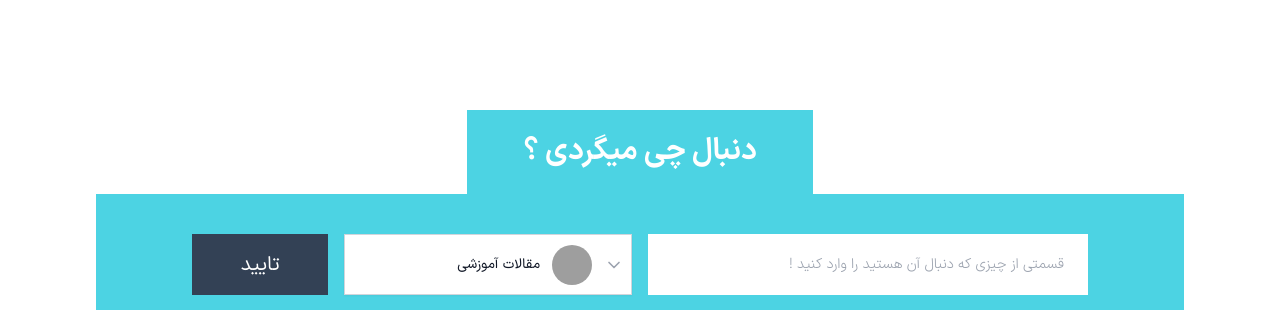
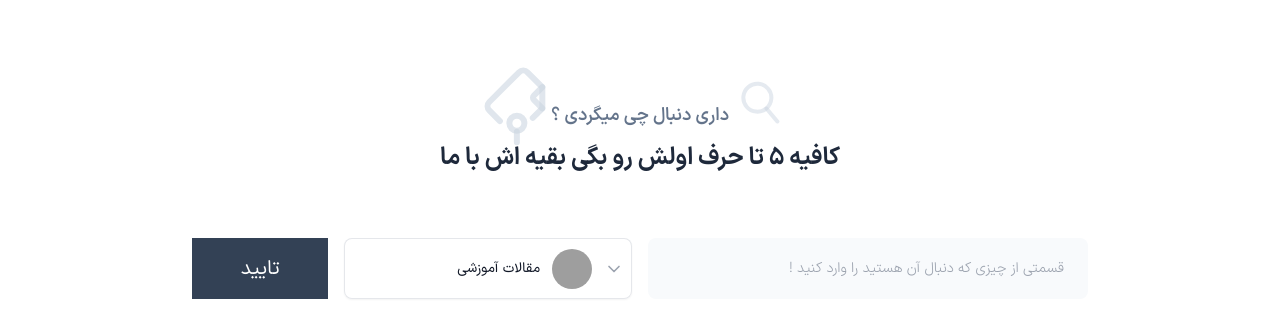
Before and after one commit to MohammadZourmand/rahatbekhun-website, a Next.js app: page /blog in a window 1280 px wide. Shown: the part 642-952 px from the top of the page. Built offline with nearby package versions, Linux system fonts and the light colour scheme; grey boxes are pictures that could not be loaded.

Commit message:
end searchbox designing

```diff
--- a/src/components/blog/searchbox/index.tsx
+++ b/src/components/blog/searchbox/index.tsx
@@ -1,7 +1,9 @@
+import GrayButton from "@/components/global/elements/form/button"
+import Input from "@/components/global/elements/form/input"
 import SelectBox from "@/components/global/elements/form/selectBox"
-import { Form, Formik, Field, ErrorMessage } from "formik"
-
-
+import SectionHeader from "@/components/global/elements/header/sectionHeader"
+import { IconFileSearch, IconSearch } from "@tabler/icons-react"
+import { Form, Formik } from "formik"
 
 const SearchBox : React.FC = () => {
 
@@ -20,8 +22,13 @@ const SearchBox : React.FC = () => {
     }
 
     return (
-        <section className="mt-28 mb-96 mx-24 flex flex-col items-center justify-center">
-            <h2 className="text-center bg-baby-2 text-3xl py-6 px-14 text-white font-bold"> دنبال چی میگردی ؟</h2>
+        <section className="mt-20 mb-96 mx-24 flex flex-col items-center justify-center">
+            <SectionHeader
+                smallText="داری دنبال چی میگردی ؟"
+                largeText="کافیه ۵ تا حرف اولش رو بگی بقیه اش با ما"
+                icon1={<IconFileSearch color="rgba(203,213,225,0.6)" className="absolute top-0 left-[24%] -z-[1] rotate-45 scale-[3]" stroke={2} />}
+                icon2={<IconSearch color="rgba(203,213,225,0.5)" className="absolute top-0 right-[24%] -z-[1] rotate-[5deg] scale-[2]" stroke={2} />}
+            />
             <Formik
                 initialValues={{
                     text : "",
@@ -30,15 +37,13 @@ const SearchBox : React.FC = () => {
                 validate={validateHandler}
                 onSubmit={submitHandler}
             >
-                <Form className="bg-baby-2 w-full grid grid-cols-12 gap-4 py-10 px-24">
-                    <div className="col-span-6 bg-yellow-500 relative">
-                        <Field className={"h-full w-full outline-none px-6 py-5 text-[.9rem] font-light"} name={"text"} placeholder={"قسمتی از چیزی که دنبال آن هستید را وارد کنید !"} />
-                        <ErrorMessage component={"div"} className="absolute -bottom-8 right-12 text-white font-bold" name="text" />
-                    </div>
-
-                    <SelectBox cls="col-span-4 bg-red-700" />
-
-                    <button className="col-span-2 bg-slate-700 text-center text-xl text-white" type="submit"> تایید </button>
+                <Form className="w-full grid grid-cols-12 gap-4 py-10 px-24">
+                    <Input
+                        name={"text"}
+                        placeholder={"قسمتی از چیزی که دنبال آن هستید را وارد کنید !"}
+                    />
+                    <SelectBox cls="col-span-4" />
+                    <GrayButton />
                 </Form>
             </Formik>
         </section>
--- /dev/null
+++ b/src/components/global/elements/form/button.tsx
@@ -0,0 +1,23 @@
+
+interface ButtonProps {
+    btnType ?: boolean
+    cls ?: string
+}
+
+const GrayButton : React.FC<ButtonProps> = ({
+    cls,
+    btnType
+}) => {
+
+    return (
+        <button
+            className={`${cls} col-span-2 bg-slate-700 text-center text-xl text-white`}
+            type={btnType ? "button" : "submit"}
+        >
+            تایید
+        </button>
+
+    )
+}
+
+export default GrayButton;
--- a/src/components/global/elements/form/input.tsx
+++ b/src/components/global/elements/form/input.tsx
@@ -1,21 +1,44 @@
+import { ErrorMessage, Field } from "formik"
 
-interface InputProps {
-    cls : string
+interface ErrorProps {
+    errorText ?: string
+    errorCls ?: string
+}
+interface FieldProps {
     placeholder : string
+    fieldCls ?: string
+    name : string
+}
 
+interface InputProps extends FieldProps,ErrorProps {
+    cls ?: string
+    component ?: string
 }
 
 const Input : React.FC<InputProps> = ({
     cls,
-    placeholder
+    name,
+    component,
+    fieldCls,
+    errorCls,
+    errorText,
+    ...props
 }) => {
 
     return (
-        <input
-            className={`${cls}`}
-            type="text"
-            placeholder={placeholder}
-
-        />
+        <div className={`${cls} col-span-6 relative`}>
+            <Field
+                {...props}
+                name={name}
+                className={` ${fieldCls} focus:bg-slate-100 transition duration-500 bg-slate-50 h-full w-full outline-none px-6 py-5 text-[.9rem] font-light rounded-lg`}
+            />
+            <ErrorMessage
+                component={component ?? "div"}
+                className={`${errorCls} absolute -bottom-8 right-12 text-slate-700 font-bold`}
+                name={name}
+            />
+        </div>
     )
 }
+
+export default Input;
--- a/src/components/global/elements/form/selectBox.tsx
+++ b/src/components/global/elements/form/selectBox.tsx
@@ -57,7 +57,7 @@ const SelectBox : React.FC<SelectBoxProps> = ({cls}) => {
       {({ open }) => (
         <>
           <div className={`flex relative ${cls}`}>
-            <Listbox.Button className="relative w-full cursor-default bg-white py-1.5 pl-3 pr-10 text-left text-gray-900 shadow-sm ring-1 ring-inset ring-gray-300 focus:outline-none focus:ring-2 focus:ring-indigo-500 sm:text-sm sm:leading-6">
+            <Listbox.Button className="relative w-full !rounded-lg cursor-default bg-white py-1.5 pl-3 pr-10 text-left text-gray-900 shadow-sm ring-1 ring-inset ring-gray-200 focus:outline-none  sm:text-sm sm:leading-6">
               <span className="flex items-center">
                 <img src={selected.avatar} alt="" className="h-10 w-10 flex-shrink-0 rounded-full" />
                 <span className="mr-3 block truncate">{selected.name}</span>
--- /dev/null
+++ b/src/components/global/elements/header/sectionHeader.tsx
@@ -0,0 +1,29 @@
+import { ReactNode } from "react"
+
+interface SectionHeaderProps {
+    cls ?: string
+    icon1 : ReactNode
+    icon2 : ReactNode
+    smallText : string
+    largeText : string
+}
+
+const SectionHeader : React.FC<SectionHeaderProps> = ({
+    cls,
+    icon1,
+    icon2,
+    smallText,
+    largeText
+}) => {
+
+    return (
+        <h2 className={`${cls} flex flex-col items-center space-y-3 relative text-center text-3xl py-6 px-14`}>
+            <span className="font-semibold text-lg text-slate-500"> {smallText} </span>
+            <span className="font-bold text-2xl text-slate-800"> {largeText} </span>
+            {icon1}
+            {icon2}
+        </h2>
+    )
+}
+
+export default SectionHeader;
```
Also changed, not shown: public/images/blog/baby-searching.jpg (added).
